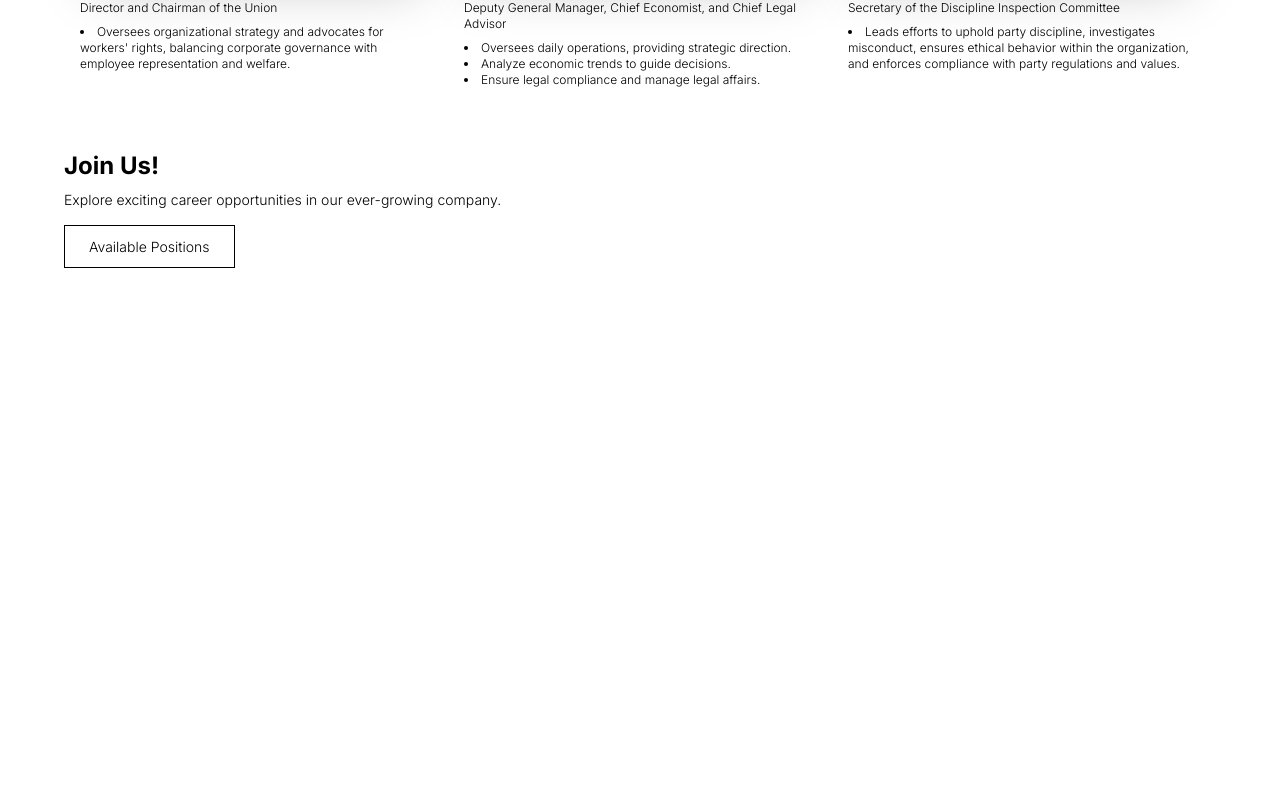
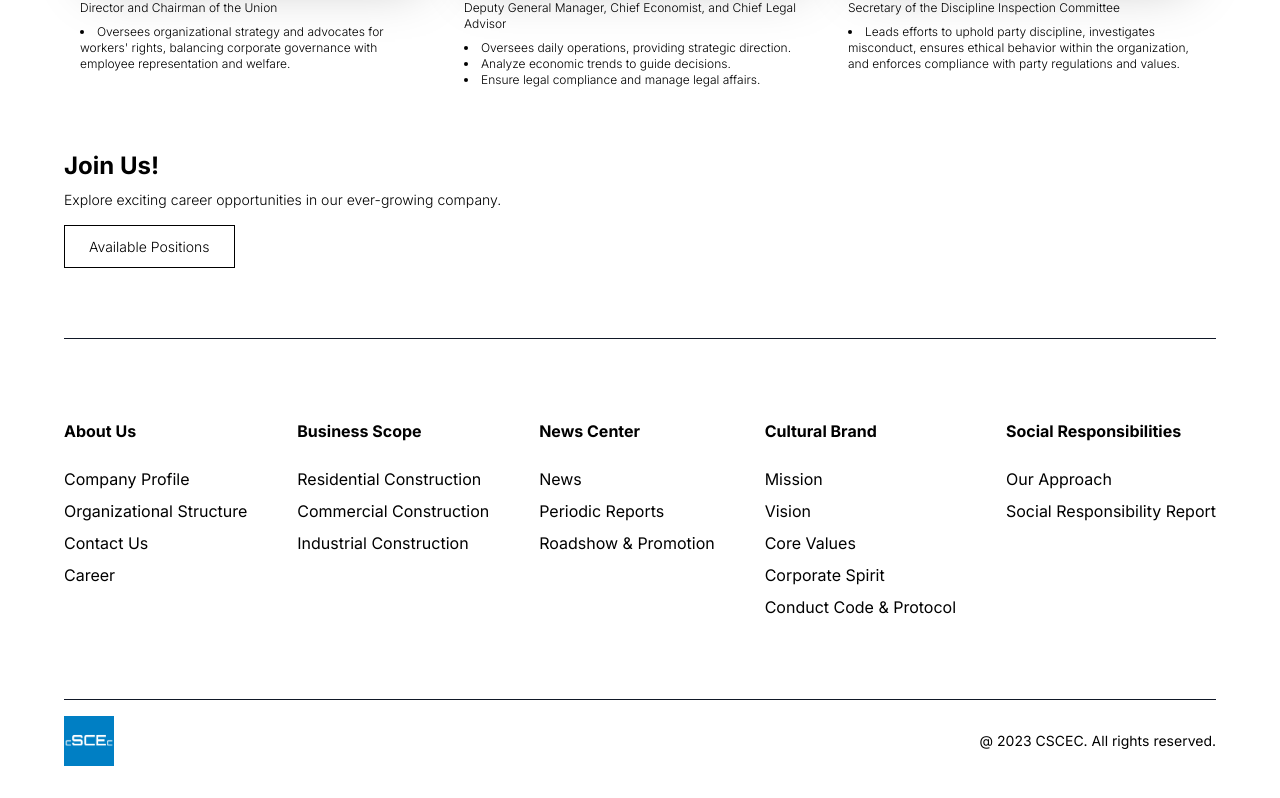
Before and after one commit to Che-Zhu/cscec, a Next.js app: page / in a window 1280 px wide. Shown: the part 3719-4517 px from the top of the page. Before the commit the page ends 4057 px from the top, so only its background shows below. Built offline with nearby package versions, Linux system fonts and the light colour scheme.

Commit message:
homepage draft

```diff
--- /dev/null
+++ b/app/footer.js
@@ -0,0 +1,63 @@
+import Image from "next/image"
+
+import logo from "/public/logo.png"
+
+export default function Footer() {
+    return (
+        <footer className="mt-16 mb-8 md:mt-20 px-8 md:px-16">
+            <hr className="bg-gray-900 border-0 h-px mb-12 md:mb-20" />
+
+            <div className="flex flex-col md:flex-row md:justify-between gap-y-5">
+                <div>
+                    <h4 className="text-lg md:text-base font-bold mb-2 md:mb-6">About Us</h4>
+                    <p className="mb-2">Company Profile</p>
+                    <p className="mb-2">Organizational Structure</p>
+                    <p className="mb-2">Contact Us</p>
+                    <p>Career</p>
+                </div>
+
+                <div>
+                    <h4 className="text-lg md:text-base font-bold mb-2 md:mb-6">Business Scope</h4>
+                    <p className="mb-2">Residential Construction</p>
+                    <p className="mb-2">Commercial Construction</p>
+                    <p>Industrial Construction</p>
+                </div>
+
+                <div>
+                    <h4 className="text-lg md:text-base font-bold mb-2 md:mb-6">News Center</h4>
+                    <p className="mb-2">News</p>
+                    <p className="mb-2">Periodic Reports</p>
+                    <p>Roadshow & Promotion</p>
+                </div>
+
+                <div>
+                    <h4 className="text-lg md:text-base font-bold mb-2 md:mb-6">Cultural Brand</h4>
+                    <p className="mb-2">Mission</p>
+                    <p className="mb-2">Vision</p>
+                    <p className="mb-2">Core Values</p>
+                    <p className="mb-2">Corporate Spirit</p>
+                    <p>Conduct Code & Protocol</p>
+                </div>
+
+                <div>
+                    <h4 className="text-lg md:text-base font-bold mb-2 md:mb-6">Social Responsibilities</h4>
+                    <p className="mb-2">Our Approach</p>
+                    <p className="mb-2">Social Responsibility Report</p>
+                </div>
+            </div>
+
+            <hr className="bg-gray-900 border-0 h-px mt-12 md:mt-20" />
+
+            <div className="mt-4 flex flex-col md:flex-row justify-between md:items-center">
+                <Image
+                    src={logo}
+                    width={50}
+                    height={50}
+                    className="mb-4 md:mb-0"
+                />
+
+                <p className="text-sm">@ 2023 CSCEC. All rights reserved.</p>
+            </div>
+        </footer>
+    )
+}
--- a/app/page.js
+++ b/app/page.js
@@ -6,6 +6,7 @@ import CompanyServices from './companyServices'
 import Benefits from './benefits'
 import CompletedProjects from './completedProjects'
 import CompanyTeam from './companyTeam'
+import Footer from './footer'
 
 export default function Home() {
   return (
@@ -16,6 +17,7 @@ export default function Home() {
       <Benefits></Benefits>
       <CompletedProjects></CompletedProjects>
       <CompanyTeam></CompanyTeam>
+      <Footer></Footer>
     </main>
   )
 }
```
Also changed, not shown: public/logo.png (added).
